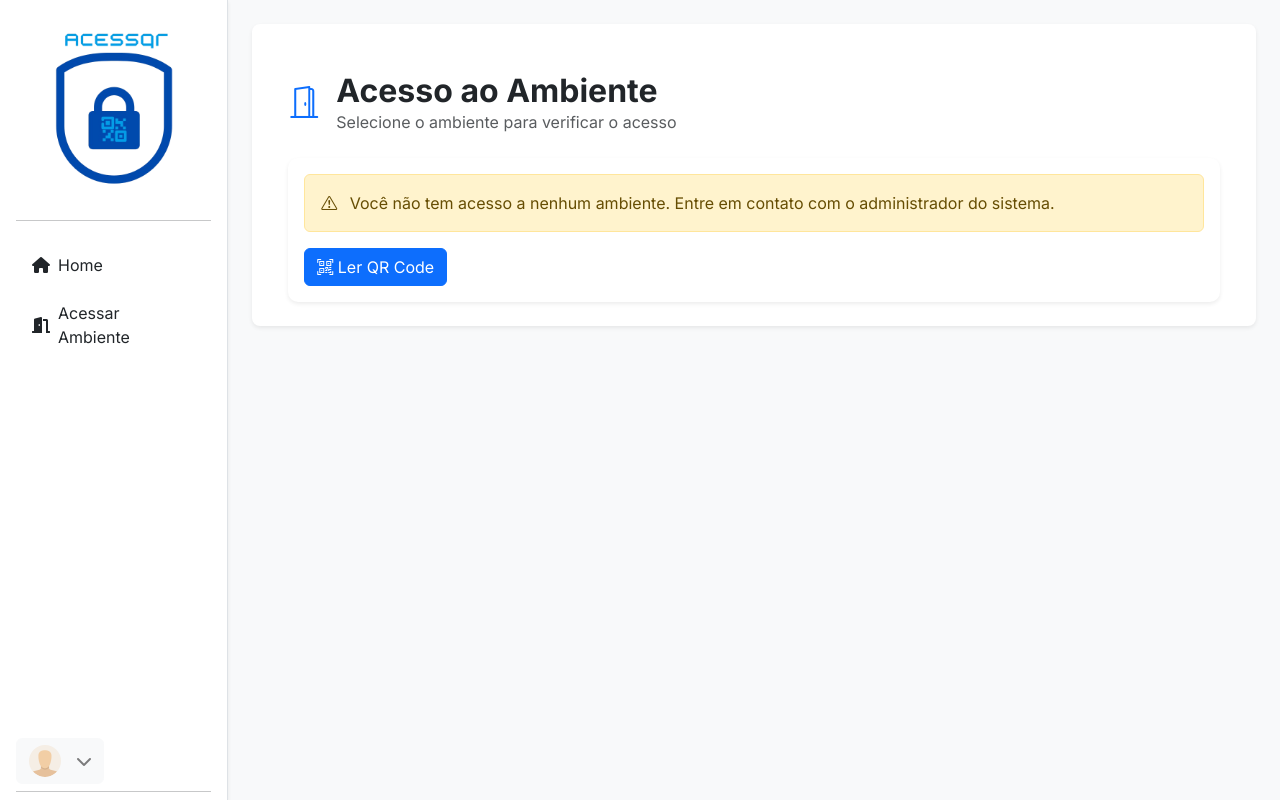
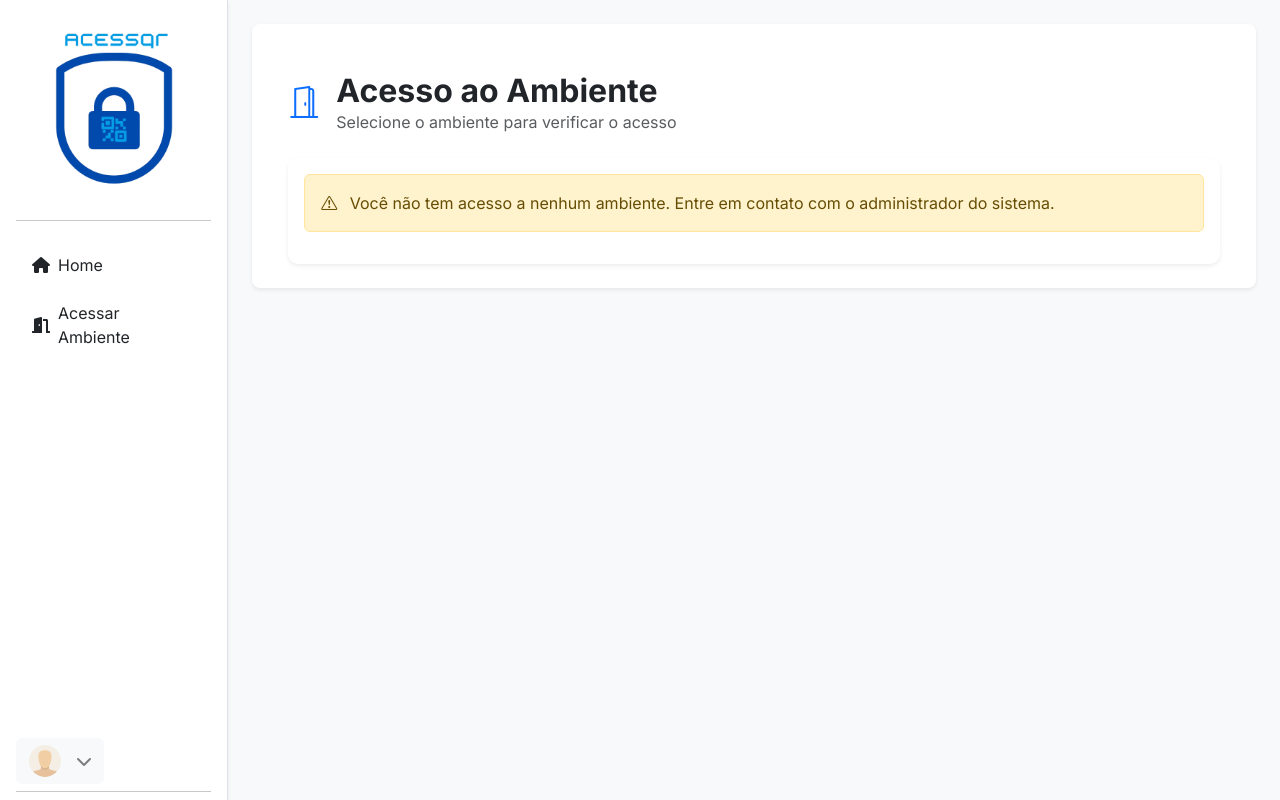
Before and after one commit to Gustavo-cavasotto/AcessQR, a Django app: template acesso/templates/acess.html in a window 1280 px wide. Run offline with Django 5.2, Linux system fonts and the light colour scheme; the template is opened without the code that fills it, so the values that code supplies are empty; some libraries are stand-ins or nearby versions.

Commit message:
🐛 ajuste usuário padrão botões

```diff
--- a/acesso/templates/acess.html
+++ b/acesso/templates/acess.html
@@ -36,6 +36,9 @@
                     <button type="submit" class="btn btn-primary">
                         <i class="bi bi-check-lg"></i> Verificar Acesso
                     </button>
+                    <a href="{% url 'ler_qrcode' %}" class="btn btn-primary">
+                        <i class="bi bi-qr-code-scan"></i> Ler QR Code
+                    </a>
                 </div>
             </form>
 
@@ -56,9 +59,6 @@
             </div>
             {% endif %}
 
-            <a href="{% url 'ler_qrcode' %}" class="btn btn-primary">
-                <i class="bi bi-qr-code-scan"></i> Ler QR Code
-            </a>
         </div>
     </div>
 </div>
```
